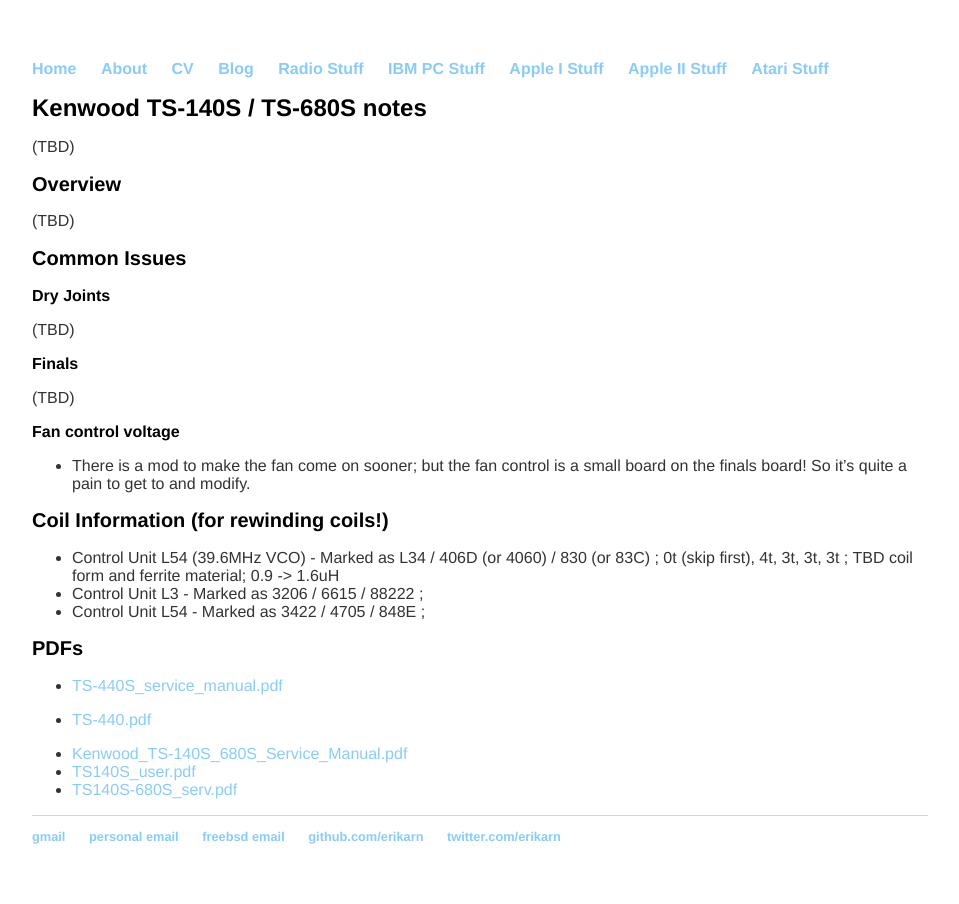
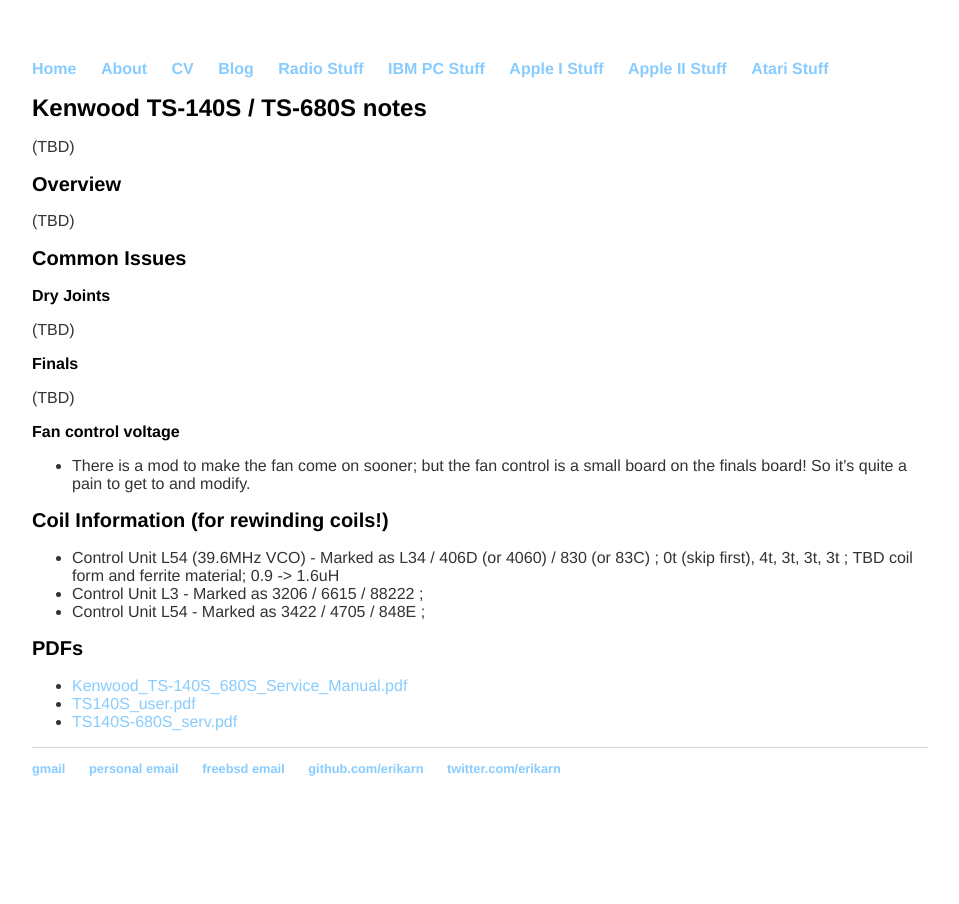
Before and after one commit to erikarn/erikarn.github.io, a Jekyll site: the page built from kenwood/TS-680/notes.md, in a window 1280 px wide. Shown: the whole page, without its empty margins (160-1119 px from the left). Built offline with Jekyll 4.4.1, drawn with Linux system fonts in a browser that asks for light colours.

Commit message:
delete ts-440 things here

```diff
--- a/kenwood/TS-680/notes.md
+++ b/kenwood/TS-680/notes.md
@@ -35,9 +35,6 @@
 
 ## PDFs
 
- * [TS-440S_service_manual.pdf](TS-440S_service_manual.pdf)
- * [TS-440.pdf](TS-440.pdf)
-
  * [Kenwood_TS-140S_680S_Service_Manual.pdf](Kenwood_TS-140S_680S_Service_Manual.pdf)
  * [TS140S_user.pdf](TS140S_user.pdf)
  * [TS140S-680S_serv.pdf](TS140S-680S_serv.pdf)
```
